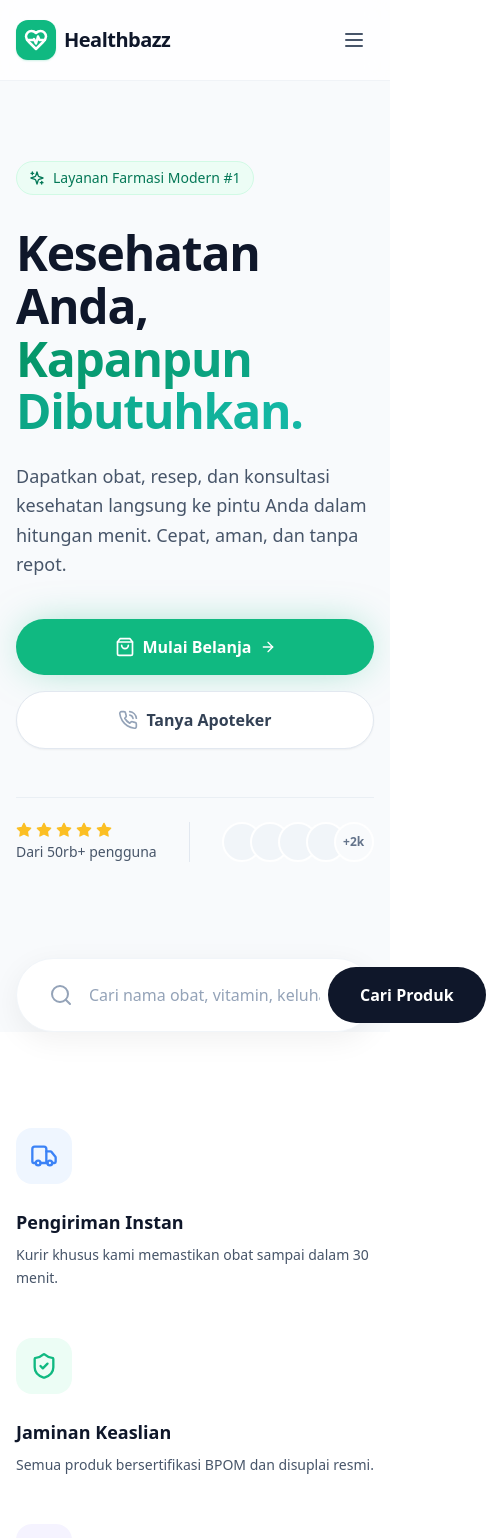
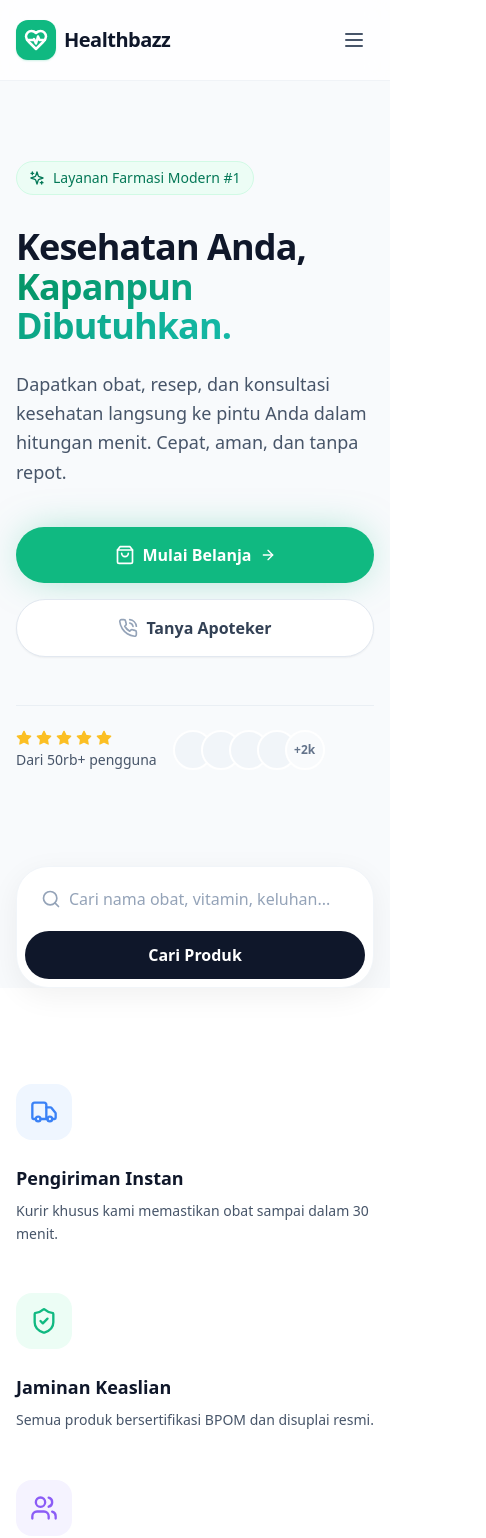
Before and after one commit to Bazzcuy/bazzhealth, a Next.js app: page / in a window 390 px wide. Shown: the top 1538 px of the page, 486 px wide, since content can reach past the window. Built offline with nearby package versions, Linux system fonts and the light colour scheme.

Commit message:
Improve mobile responsiveness

```diff
--- a/src/app/page.tsx
+++ b/src/app/page.tsx
@@ -64,7 +64,7 @@ export default function Home() {
                 <Sparkles className="w-4 h-4" />
                 <span>Layanan Farmasi Modern #1</span>
               </div>
-              <h2 className="text-5xl lg:text-[4rem] font-extrabold text-slate-900 tracking-tight leading-[1.1] mb-6">
+              <h2 className="text-4xl md:text-5xl lg:text-[4rem] font-extrabold text-slate-900 tracking-tight leading-[1.1] mb-6">
                 Kesehatan Anda, <br />
                 <span className="text-transparent bg-clip-text bg-gradient-to-r from-emerald-600 to-teal-500">Kapanpun Dibutuhkan.</span>
               </h2>
@@ -83,7 +83,7 @@ export default function Home() {
                 </button>
               </div>
 
-              <div className="flex items-center gap-8 pt-6 border-t border-slate-200/60">
+              <div className="flex flex-wrap items-center gap-4 sm:gap-8 pt-6 border-t border-slate-200/60">
                 <div>
                   <div className="flex items-center gap-1 mb-1">
                     {[...Array(5)].map((_, i) => (
@@ -92,7 +92,7 @@ export default function Home() {
                   </div>
                   <p className="text-sm text-slate-600 font-medium">Dari 50rb+ pengguna</p>
                 </div>
-                <div className="h-10 w-px bg-slate-200"></div>
+                <div className="hidden sm:block h-10 w-px bg-slate-200"></div>
                 <div className="flex -space-x-3">
                   {[...Array(4)].map((_, i) => (
                     <div key={i} className={`w-10 h-10 rounded-full border-2 border-white bg-slate-100 flex items-center justify-center text-xs font-bold text-slate-500 bg-[url('https://api.dicebear.com/7.x/notionists/svg?seed=${i}&backgroundColor=e2e8f0')] bg-cover`}></div>
@@ -181,16 +181,18 @@ export default function Home() {
       {/* Global Search Bar */}
       <section className="relative z-20 -mt-8">
         <div className="max-w-4xl mx-auto px-4 sm:px-6 lg:px-8">
-          <div className="bg-white rounded-full shadow-[0_8px_30px_rgb(0,0,0,0.06)] border border-slate-100 p-2 flex items-center gap-2">
-            <div className="pl-6 pr-2 flex items-center justify-center">
-              <Search className="w-6 h-6 text-slate-400" />
+          <div className="bg-white rounded-[2rem] sm:rounded-full shadow-[0_8px_30px_rgb(0,0,0,0.06)] border border-slate-100 p-2 flex flex-col sm:flex-row items-center gap-2">
+            <div className="w-full flex items-center">
+              <div className="pl-4 sm:pl-6 pr-2 flex items-center justify-center">
+                <Search className="w-5 sm:w-6 h-5 sm:h-6 text-slate-400" />
+              </div>
+              <input
+                type="text"
+                placeholder="Cari nama obat, vitamin, keluhan..."
+                className="flex-1 bg-transparent border-none outline-none text-slate-700 placeholder-slate-400 py-3 sm:py-4 w-full"
+              />
             </div>
-            <input
-              type="text"
-              placeholder="Cari nama obat, vitamin, keluhan..."
-              className="flex-1 bg-transparent border-none outline-none text-slate-700 placeholder-slate-400 py-4"
-            />
-            <button className="px-8 py-4 bg-slate-900 text-white rounded-full font-semibold hover:bg-slate-800 transition-colors shrink-0">
+            <button className="w-full sm:w-auto px-8 py-3 sm:py-4 bg-slate-900 text-white rounded-full font-semibold hover:bg-slate-800 transition-colors shrink-0">
               Cari Produk
             </button>
           </div>
@@ -353,7 +355,7 @@ export default function Home() {
             <HeartPulse className="text-emerald-500 w-6 h-6" />
             <span className="font-bold text-slate-900 text-lg">Healthbazz</span>
           </div>
-          <div className="flex gap-6 text-sm text-slate-500">
+          <div className="flex flex-wrap justify-center gap-4 sm:gap-6 text-sm text-slate-500">
             <a href="#" className="hover:text-slate-900 transition-colors">Tentang Kami</a>
             <a href="#" className="hover:text-slate-900 transition-colors">Syarat & Ketentuan</a>
             <a href="#" className="hover:text-slate-900 transition-colors">Kebijakan Privasi</a>
```
